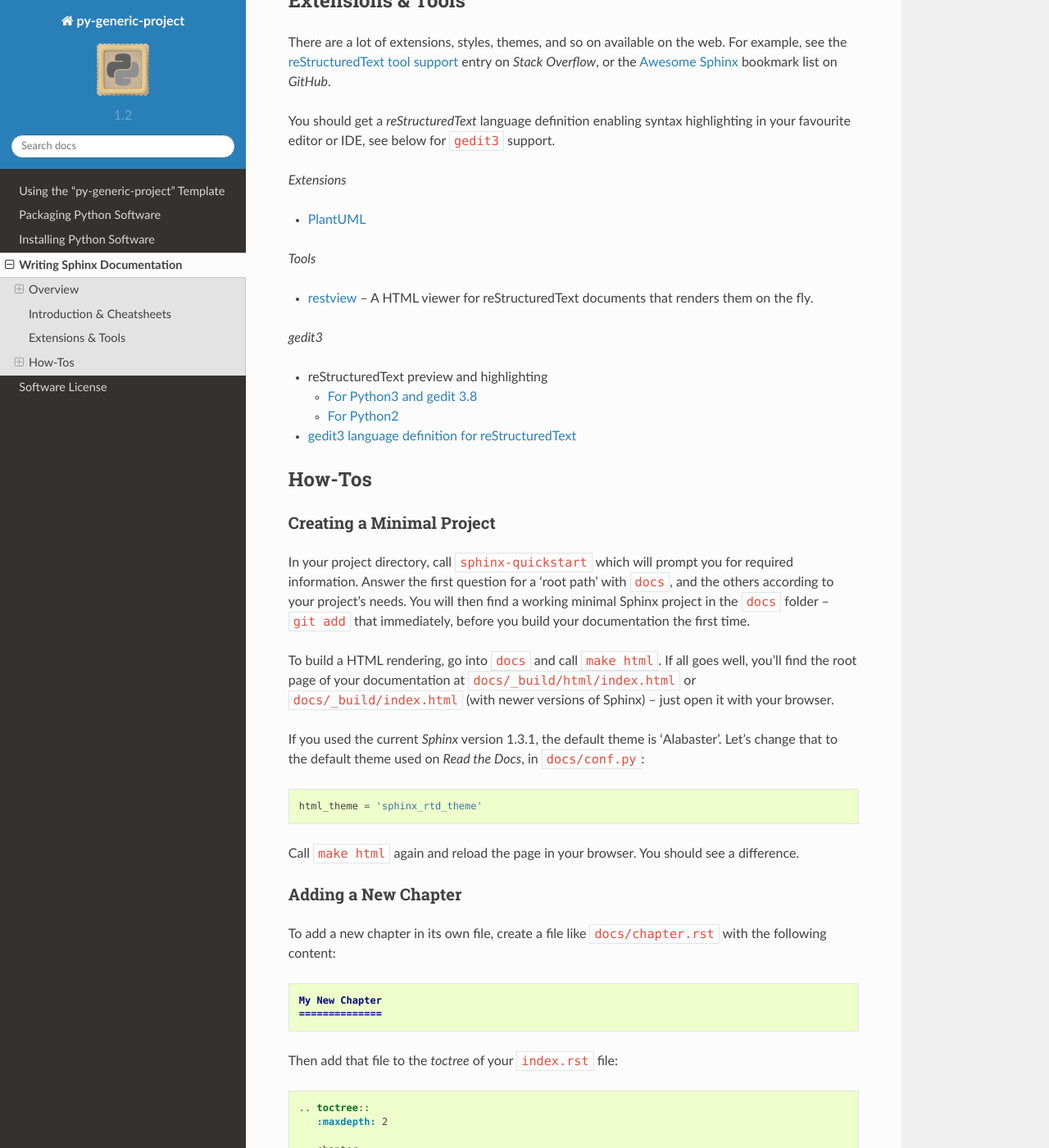
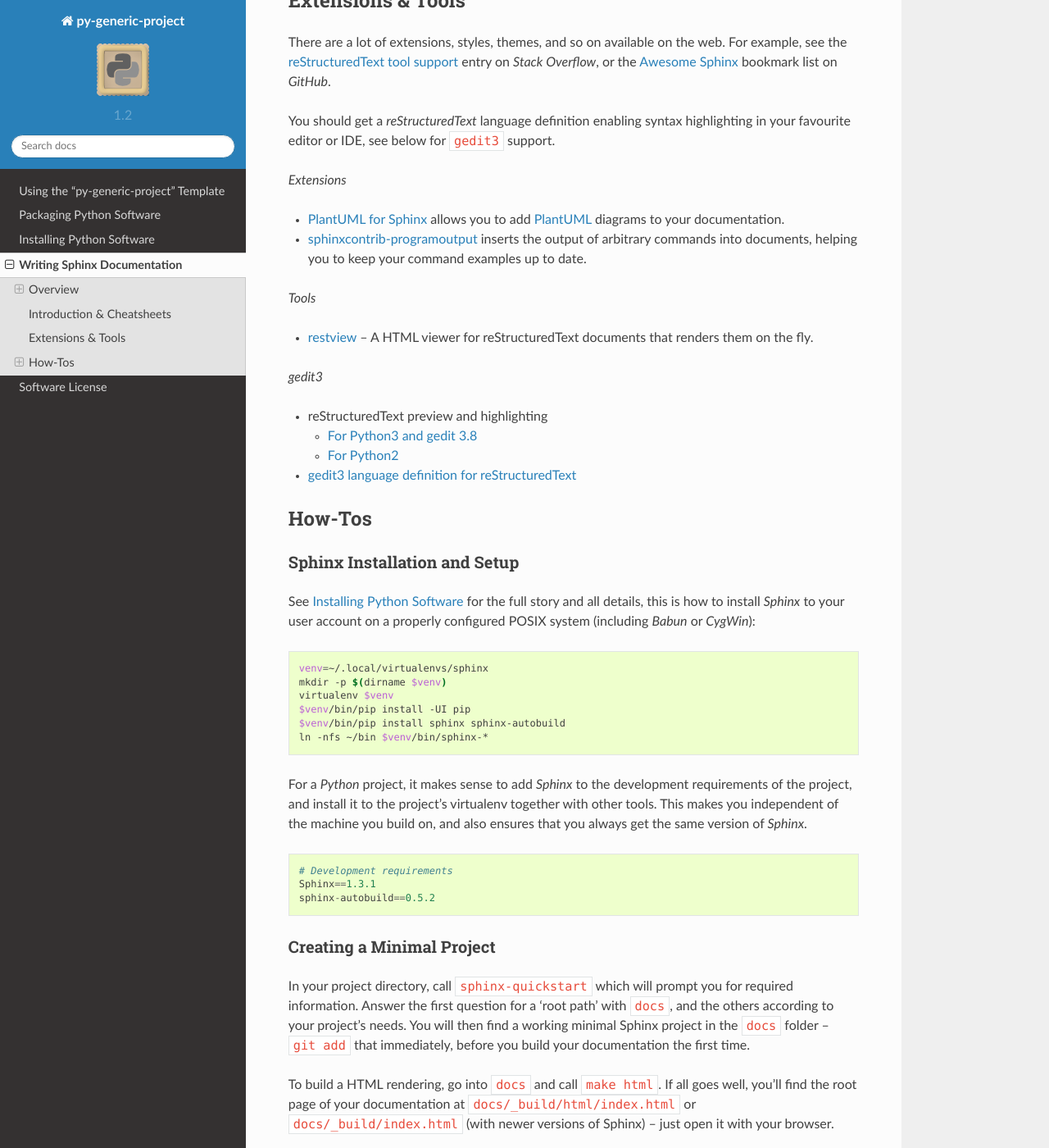
Before and after one commit to Springerle/py-generic-project, a Sphinx documentation site: the page built from docs/authoring.rst, in a window 1280 px wide and 1400 px high, scrolled down 1372 px. Shown: the whole window at 82% size. Built offline with Sphinx 7.4.7 and the Read the Docs theme 2.0.0, drawn with Linux system fonts in a browser that asks for light colours; some of the changed text lies outside the part shown.

Commit message:
:book: Sphinx install + preview

```diff
--- a/docs/authoring.rst
+++ b/docs/authoring.rst
@@ -105,7 +105,12 @@
 
 *Extensions*
 
-* `PlantUML <https://pypi.python.org/pypi/sphinxcontrib-plantuml>`_
+* `PlantUML for Sphinx <https://pypi.python.org/pypi/sphinxcontrib-plantuml>`_
+  allows you to add `PlantUML <http://plantuml.sourceforge.net/>`_
+  diagrams to your documentation.
+* `sphinxcontrib-programoutput <https://github.com/lunaryorn/sphinxcontrib-programoutput>`_
+  inserts the output of arbitrary commands into documents, helping you
+  to keep your command examples up to date.
 
 *Tools*
 
@@ -134,6 +139,35 @@
 
 How-Tos
 -------
+
+Sphinx Installation and Setup
+^^^^^^^^^^^^^^^^^^^^^^^^^^^^^
+
+See :doc:`installing`
+for the full story and all details, this is how to install *Sphinx* to
+your user account on a properly configured POSIX system (including
+*Babun* or *CygWin*):
+
+.. code-block:: shell
+
+    venv=~/.local/virtualenvs/sphinx
+    mkdir -p $(dirname $venv)
+    virtualenv $venv
+    $venv/bin/pip install -UI pip
+    $venv/bin/pip install sphinx sphinx-autobuild
+    ln -nfs ~/bin $venv/bin/sphinx-*
+
+For a *Python* project, it makes sense to add *Sphinx* to the
+development requirements of the project, and install it to the project's
+virtualenv together with other tools. This makes you independent of the
+machine you build on, and also ensures that you always get the same
+version of *Sphinx*.
+
+::
+
+    # Development requirements
+    Sphinx==1.3.1
+    sphinx-autobuild==0.5.2
 
 Creating a Minimal Project
 ^^^^^^^^^^^^^^^^^^^^^^^^^^
@@ -206,6 +240,34 @@
 .. _`Read the Docs`: https://readthedocs.org/
 
 
+Automatic Preview
+^^^^^^^^^^^^^^^^^
+
+The best preview solution is
+`sphinx-autobuild <https://pypi.python.org/pypi/sphinx-autobuild>`_,
+which is a drop-in replacement for the ``sphine-build`` command.
+It starts a web-server bound to ``localhost`` that makes the
+documentation available, and also a watchdog that triggers a build as
+soon as you save any changes in your editor. Since only the part of the
+documentation that actually changed is rebuilt, this is usually very
+quick and you get a near-instant live-reload in your browser view via a
+Websocket connection.
+
+If you use the `rituals`_ automation tasks library,
+starting ``sphinx-autobuild`` is as easy as…
+
+.. code-block:: shell
+
+    invoke docs --watchdog --browse
+
+This launches the daemon and waits for a complete startup, then opens a
+browser tab with the rendered documentation.
+Try to ``touch docs/index.rst`` and watch the activity indicator in your
+browser – or take a look into the ``docs/watchdog.log`` file.
+
+.. _`rituals`: https://rituals.readthedocs.org/
+
+
 Converting from Markdown to reST
 ^^^^^^^^^^^^^^^^^^^^^^^^^^^^^^^^
 
```
